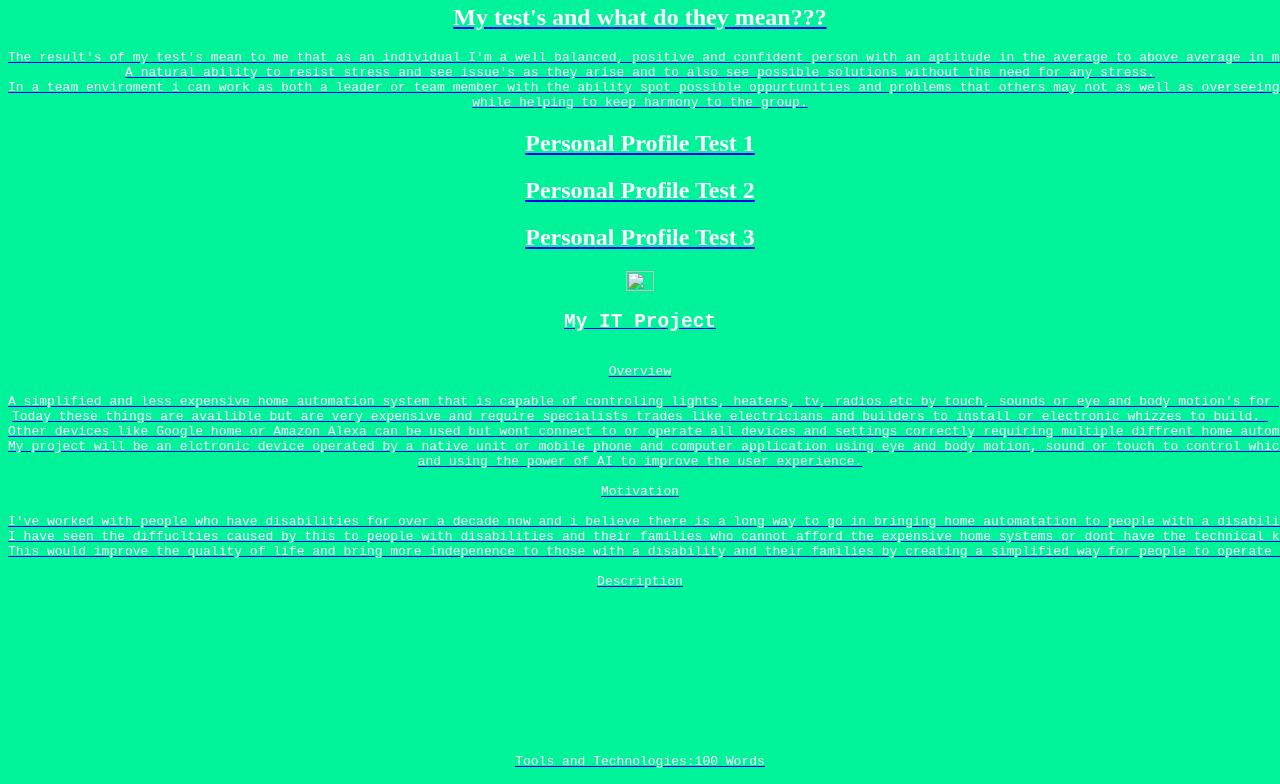
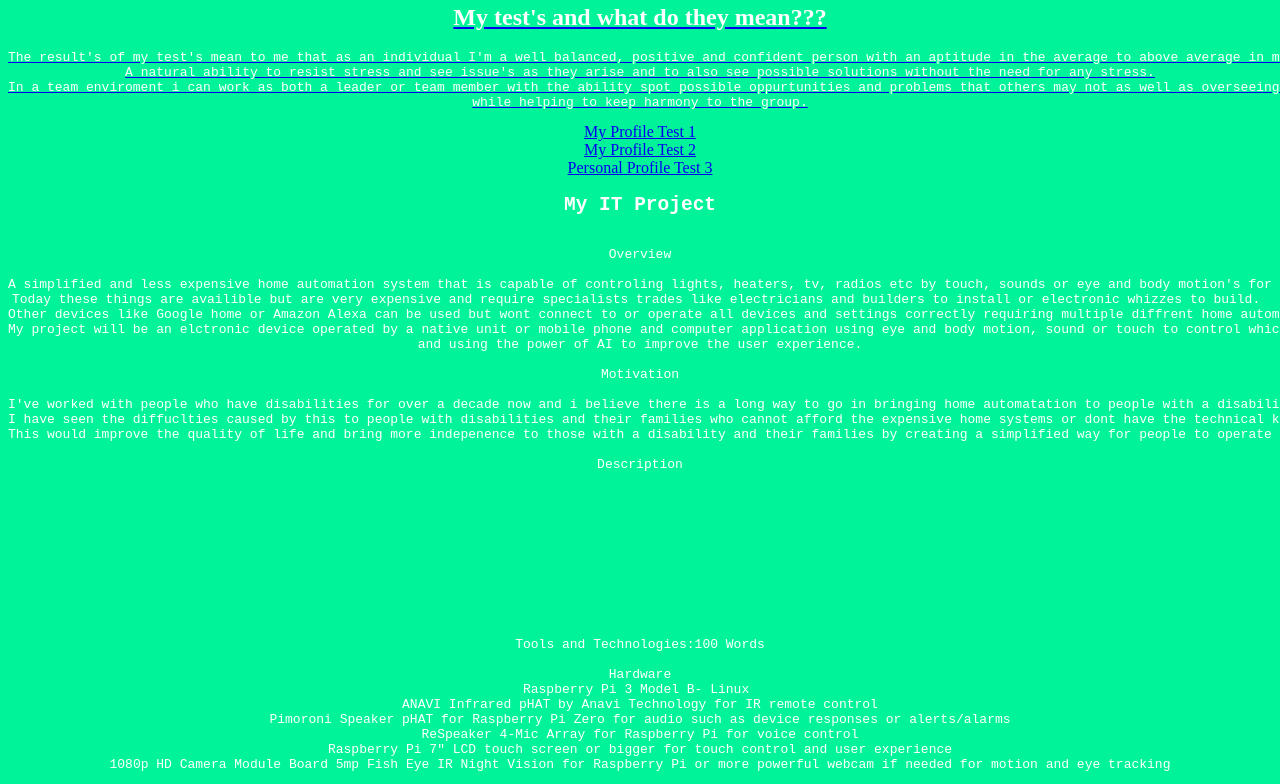
Before and after one commit to ITJwilliams/Index.html, a plain HTML site: page index.html in a window 1280 px wide. Shown: the part 820-1604 px from the top of the page. Drawn offline with Linux system fonts and the light colour scheme; files whose address does not match are found by name.

Commit message:
Update index.html
new link code

```diff
--- a/index.html
+++ b/index.html
@@ -62,16 +62,26 @@ A natural ability to resist stress and see issue's as they arise and to also see
 In a team enviroment i can work as both a leader or team member with the ability spot possible oppurtunities and problems that others may not as well as overseeing the teams performance
 while helping to keep harmony to the group.</pre>
 
-<a href="https://www.16personalities.com/profiles/f4580a6fe6507"</a>
-<h2><font color="white"> Personal Profile Test 1</h2>
 
- <a href="http://www.humanmetrics.com/personality/intj-type?EI=-19&SN=-50&TF=1&JP=19"</a>
-<h2><font color="white">Personal Profile Test 2</h2>
+<a href="https://www.16personalities.com/profiles/f4580a6fe6507">
+    <span style="display: block;">
+        My Profile Test 1
+    </span>
+</a>
 
-<a href="https://www.123test.com/report/OROYDWJCRYBJB57TWE/"</a>
-<h2><font color="white">Personal Profile Test 3</h2>
+<a href="http://www.humanmetrics.com/personality/intj-type?EI=-19&SN=-50&TF=1&JP=19">
+    <span style="display: block;">
+       My Profile Test 2
+    </span>
+</a>
 
-<img src="C:\Users\jhrwi\Documents\GitHub\Student-profile-\mental-strength.jpg" height="8%" width="15%" alt="" />
+
+<a href="https://www.123test.com/report/OROYDWJCRYBJB57TWE/">
+    <span style="display: block;">
+       Personal Profile Test 3
+    </span>
+</a>
+
 
 <pre>
 <h2>My IT Project</h2>
```
